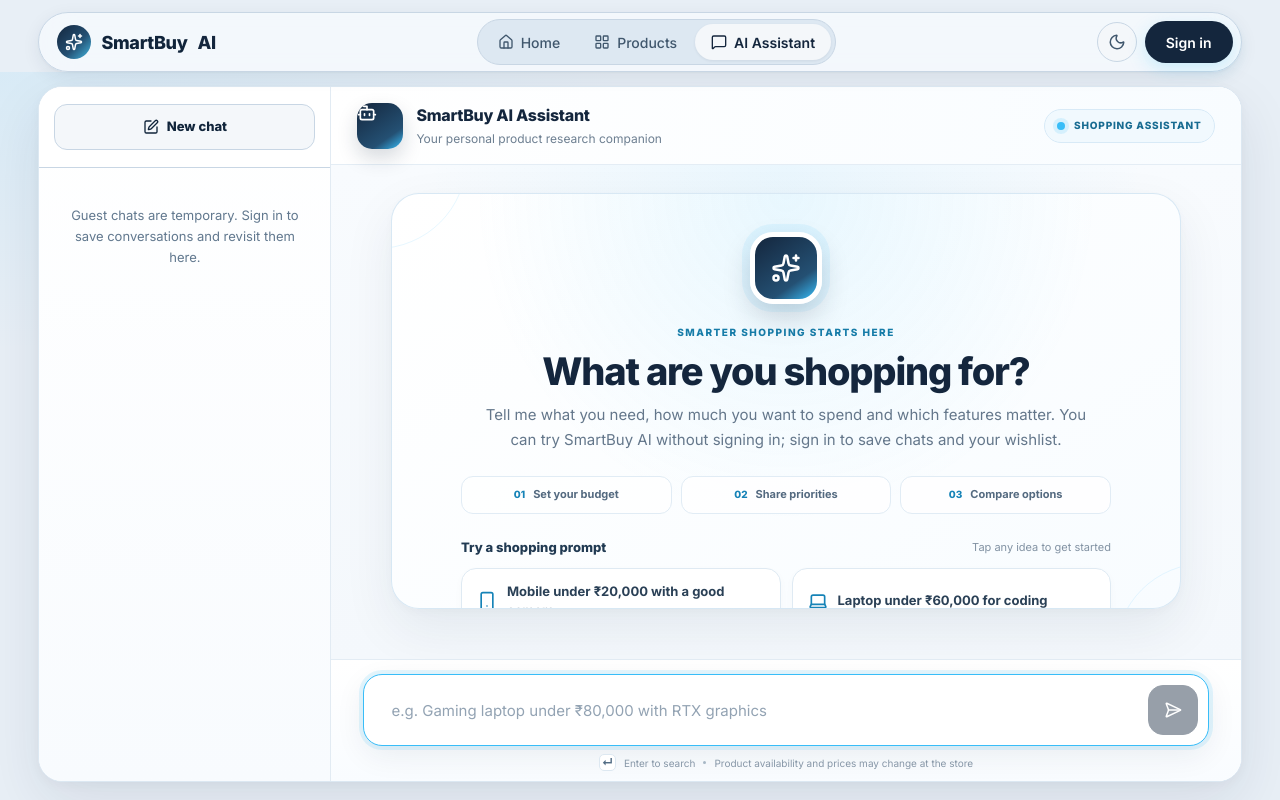
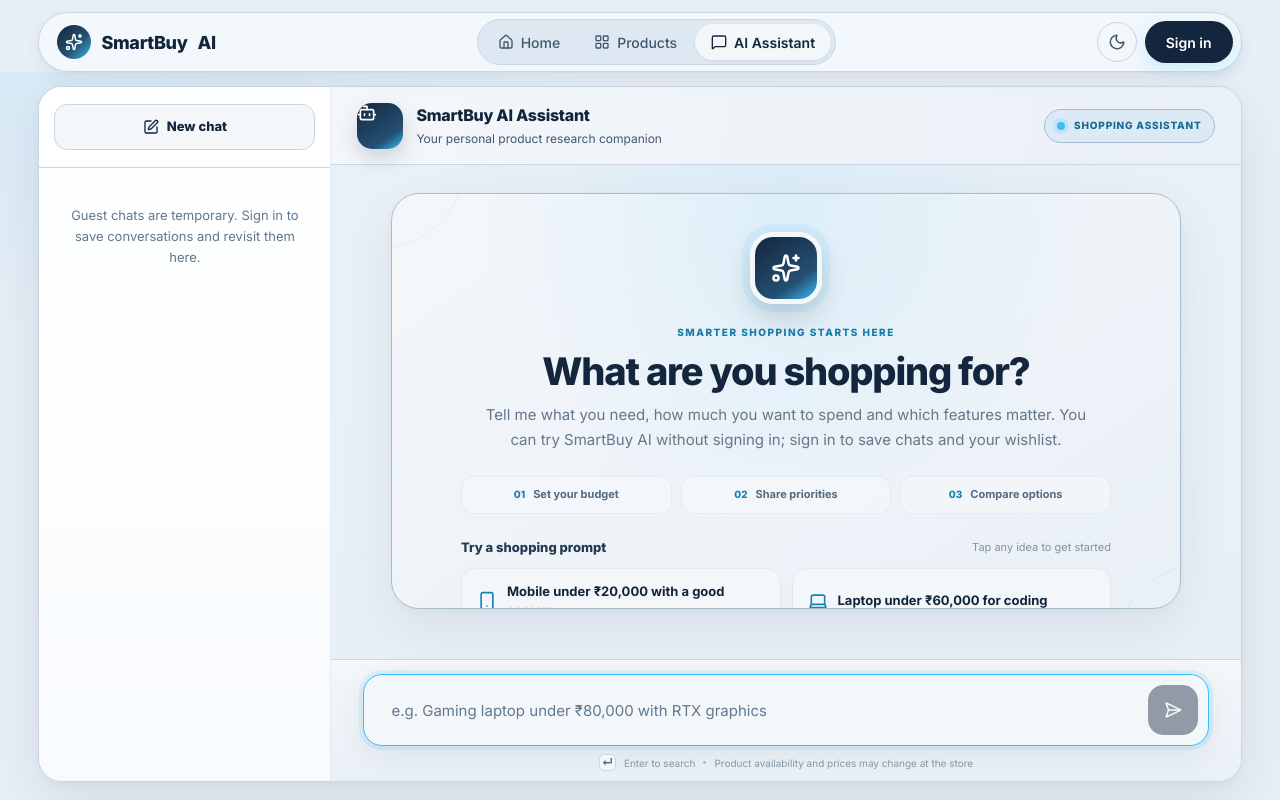
Before and after one commit to thearunendra/smartbuyai, a React (Vite) app in the folder frontend/: page /chatbot in a window 1280 px wide. Built offline with nearby package versions, Linux system fonts and the light colour scheme.

Commit message:
Improve AI workspace readability with cool tinted surfaces

```diff
--- a/frontend/src/pages/Chatbot.css
+++ b/frontend/src/pages/Chatbot.css
@@ -385,9 +385,9 @@
 
 .chat-shell {
   min-height: 0;
-  border: 1px solid #DCE8F2;
+  border: 1px solid var(--border);
   border-radius: 24px;
-  background: #FFFFFF;
+  background: var(--surface);
   box-shadow: 0 22px 60px rgba(20, 38, 61, 0.09), 0 3px 12px rgba(20, 38, 61, 0.035);
 }
 
@@ -401,8 +401,8 @@
   gap: 18px;
   min-height: 78px;
   padding: 14px 26px;
-  border-bottom: 1px solid #E4EDF5;
-  background: linear-gradient(100deg, #FFFFFF 0%, #F8FCFF 100%);
+  border-bottom: 1px solid var(--border);
+  background: linear-gradient(100deg, var(--surface) 0%, var(--surface-2) 100%);
 }
 
 .chat-topbar-identity {
@@ -431,7 +431,7 @@
 }
 
 .chat-topbar-identity strong {
-  color: #14263D;
+  color: var(--text);
   font-size: 16px;
   font-weight: 800;
   letter-spacing: -0.25px;
@@ -439,7 +439,7 @@
 
 .chat-topbar-identity div > span {
   margin-top: 3px;
-  color: #6D7F91;
+  color: var(--text-muted);
   font-size: 12px;
 }
 
@@ -449,9 +449,9 @@
   gap: 9px;
   min-height: 34px;
   padding: 7px 12px;
-  border: 1px solid #D8EAF7;
+  border: 1px solid var(--border-strong);
   border-radius: 999px;
-  background: #F1F9FE;
+  background: var(--primary-soft);
   color: #176B91;
   font-size: 10px;
   font-weight: 850;
@@ -469,7 +469,7 @@
 
 /* Main canvas */
 .chat-main {
-  background: #FFFFFF;
+  background: var(--surface-2);
 }
 
 .chat-messages {
@@ -477,7 +477,7 @@
   gap: 22px;
   background:
     radial-gradient(ellipse at 50% 0%, rgba(56, 189, 248, 0.075), transparent 56%),
-    linear-gradient(180deg, #F8FBFE 0%, #F4F8FC 100%);
+    linear-gradient(180deg, var(--surface-2) 0%, var(--bg) 100%);
 }
 
 .chat-loading,
@@ -529,10 +529,10 @@
 }
 
 .msg-ai .msg-bubble {
-  border-color: #E0EAF2;
+  border-color: var(--border);
   border-radius: 5px 18px 18px 18px;
-  background: #FFFFFF;
-  color: #263B50;
+  background: var(--surface);
+  color: var(--text);
   box-shadow: 0 5px 16px rgba(20, 38, 61, 0.035);
 }
 
@@ -557,11 +557,11 @@
   max-width: 790px;
   margin: auto;
   padding: 38px clamp(18px, 3vw, 42px) 34px;
-  border: 1px solid rgba(213, 230, 243, 0.92);
+  border: 1px solid var(--border-strong);
   border-radius: 28px;
   background:
     radial-gradient(ellipse at 50% 0%, rgba(56, 189, 248, 0.105), transparent 56%),
-    linear-gradient(145deg, #FFFFFF 0%, #F8FCFF 100%);
+    linear-gradient(145deg, var(--surface) 0%, var(--surface-2) 100%);
   box-shadow: 0 20px 52px rgba(20, 38, 61, 0.075), 0 3px 10px rgba(20, 38, 61, 0.025);
   text-align: center;
   overflow: hidden;
@@ -593,7 +593,7 @@
   z-index: 1;
   width: 72px;
   height: 72px;
-  border: 5px solid #FFFFFF;
+  border: 5px solid var(--surface);
   border-radius: 23px;
   background: linear-gradient(145deg, #14263D 0%, #245073 70%, #38BDF8 100%);
   box-shadow: 0 13px 28px rgba(20, 38, 61, 0.18), 0 0 0 8px rgba(56, 189, 248, 0.09);
@@ -647,7 +647,7 @@
   padding: 8px 9px;
   border: 1px solid #E1ECF5;
   border-radius: 12px;
-  background: rgba(255, 255, 255, 0.82);
+  background: color-mix(in srgb, var(--surface) 94%, transparent);
   color: #546A80;
   font-size: 11px;
   font-weight: 650;
@@ -691,8 +691,8 @@
   padding: 13px 15px;
   border-color: #DFEAF3;
   border-radius: 15px;
-  background: #FFFFFF;
-  color: #2A4056;
+  background: var(--surface);
+  color: var(--text);
   font-size: 13px;
   font-weight: 650;
   line-height: 1.45;
@@ -707,7 +707,7 @@
 
 .welcome-suggestions button:hover {
   border-color: #77CFF5;
-  background: #F4FAFE;
+  background: var(--primary-soft);
   box-shadow: 0 10px 22px rgba(20, 38, 61, 0.07);
   transform: translateY(-2px);
 }
@@ -715,8 +715,8 @@
 /* Composer */
 .chat-composer-area {
   padding: 14px clamp(16px, 2.5vw, 34px) 10px;
-  border-top: 1px solid #E3ECF4;
-  background: linear-gradient(180deg, #FFFFFF 0%, #F9FCFF 100%);
+  border-top: 1px solid var(--border);
+  background: linear-gradient(180deg, var(--surface) 0%, var(--surface-2) 100%);
 }
 
 .chat-composer {
@@ -726,9 +726,9 @@
   width: min(100%, 1320px);
   margin: 0 auto;
   padding: 9px 10px 9px 13px;
-  border: 1px solid #D8E5F0;
+  border: 1px solid var(--border-strong);
   border-radius: 19px;
-  background: #FFFFFF;
+  background: var(--surface);
   box-shadow: 0 8px 26px rgba(20, 38, 61, 0.075), 0 2px 6px rgba(20, 38, 61, 0.025);
   transition: border-color 0.18s ease, box-shadow 0.18s ease;
 }
@@ -744,7 +744,7 @@
   border: none;
   border-radius: 12px;
   background: transparent;
-  color: #14263D;
+  color: var(--text);
   font-size: 15px;
   font-weight: 500;
 }
@@ -755,7 +755,7 @@
 }
 
 .chat-composer input::placeholder {
-  color: #93A3B3;
+  color: var(--text-subtle);
   font-weight: 400;
 }
 
@@ -764,7 +764,7 @@
   height: 46px;
   border-radius: 13px;
   color: #526A81;
-  background: #F1F7FC;
+  background: var(--primary-soft);
 }
 
 .composer-send {
@@ -806,9 +806,9 @@
   justify-content: center;
   width: 17px;
   height: 17px;
-  border: 1px solid #DDE8F1;
+  border: 1px solid var(--border);
   border-radius: 5px;
-  background: #FFFFFF;
+  background: var(--surface);
   color: #536D85;
   font-size: 11px;
   font-weight: 800;
```
